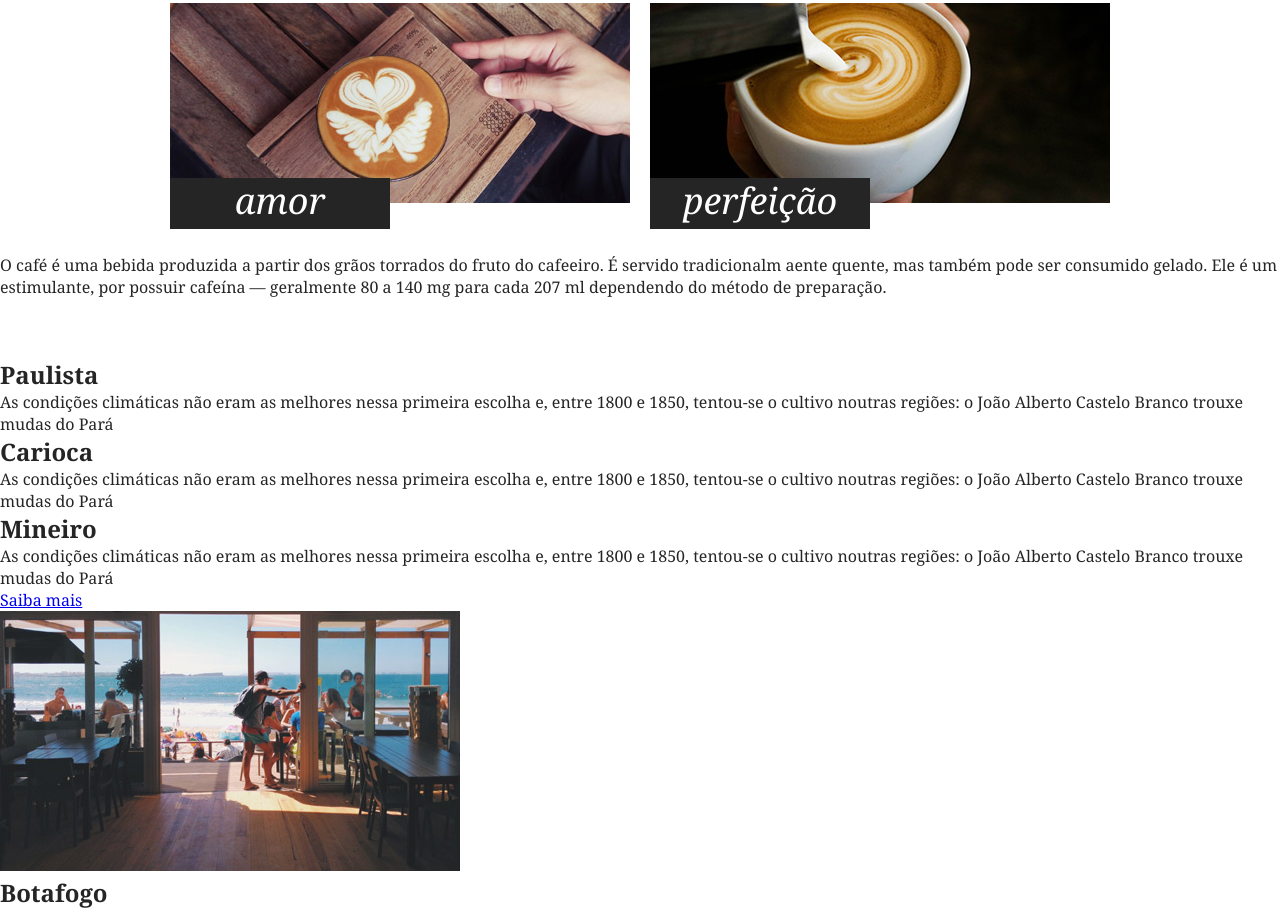
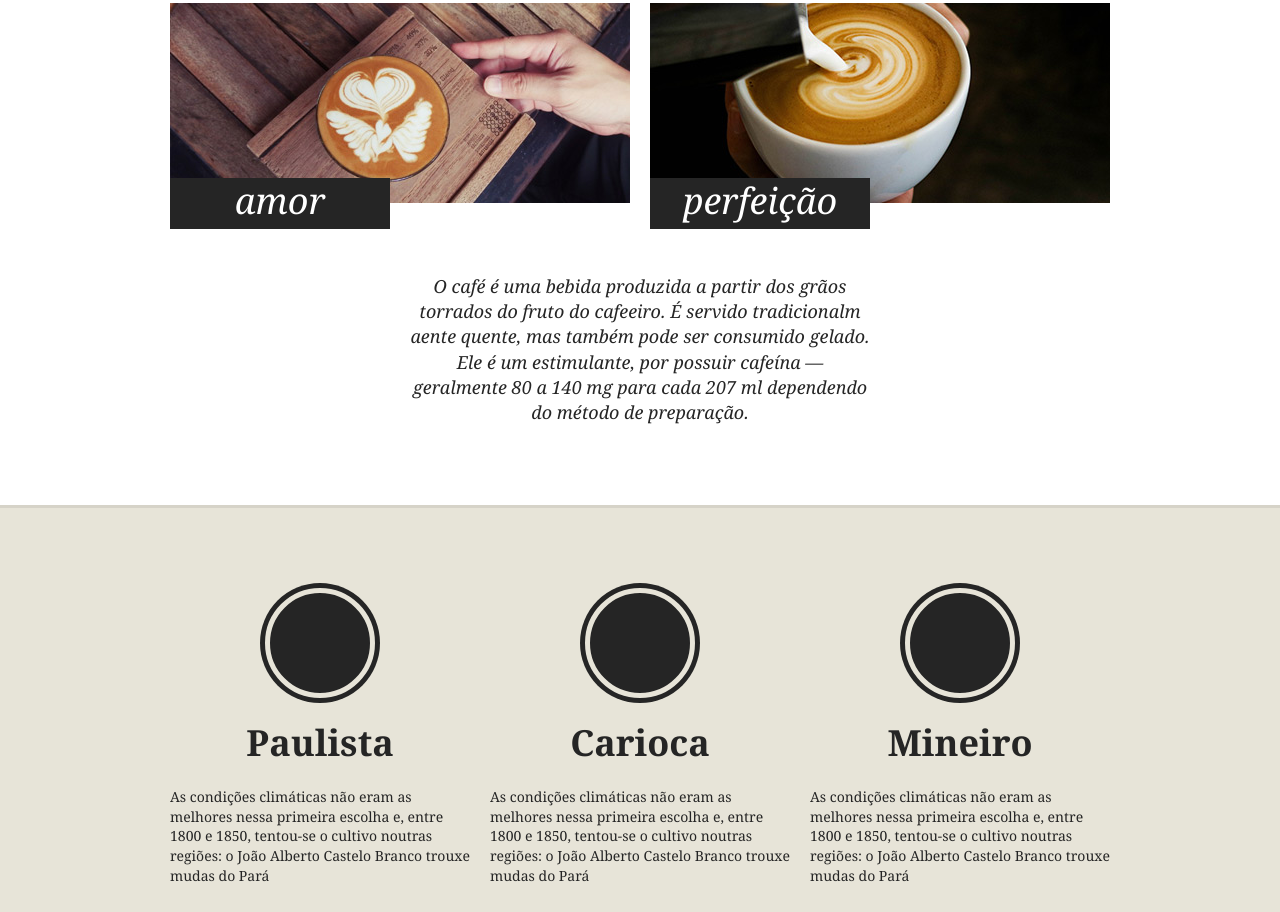
Before and after one commit to brunoEduardo17/site-brafe-original, a plain HTML site: page index.html in a window 1280 px wide. Shown: the part 728-1640 px from the top of the page. Drawn offline with Linux system fonts and the light colour scheme.

Commit message:
css produtos

```diff
--- a/css/style.css
+++ b/css/style.css
@@ -109,16 +109,17 @@
     margin: 0 10px;
 }
 
-.sobre-item img{
+.sobre-item img {
     display: block;
     max-width: 100%;
 }
-.sobre-item h3{
+
+.sobre-item h3 {
     font-size: 2.25em;
     line-height: 1em;
-    background:#252525;
+    background: #252525;
     width: 220px;
-    color:#fff;
+    color: #fff;
     font-style: italic;
     font-weight: normal;
     text-align: center;
@@ -126,3 +127,89 @@
     position: relative;
     top: -25px;
 }
+
+.sobre>p {
+    font-size: 1.125em;
+    line-height: 1.4em;
+    font-style: italic;
+    text-align: center;
+    margin: 20px auto;
+    max-width: 460px
+}
+
+
+/*Produtos*/
+
+.produtos {
+    background: #e7e4d8;
+    padding: 60px 0;
+    border-top: 3px solid #d6d3c8;
+    border-bottom: 3px solid #d6d3c8;
+}
+
+.produtos-container {
+    max-width: 960px;
+    margin: 0 auto;
+}
+
+.produtos-container::before,
+.produtos-container::after {
+    content: '';
+    display: table;
+    clear: both;
+}
+
+.produtos-item {
+    width: 300px;
+    float: left;
+    margin: 0 10px 20px 10px;
+}
+
+.produtos-item h2 {
+    text-align: center;
+    font-size: 2.25em;
+    margin-bottom: 20px;
+}
+
+.produtos-item h2::before {
+    content: '';
+    display: block;
+    width: 100px;
+    height: 100px;
+    background: currentColor;
+    border-radius: 50%;
+    margin: 20px auto;
+    border: 5px solid #e7e4d8;
+    box-shadow: 0 0 0 5px currentColor;
+}
+
+.h2.produtos-paulista::before {
+    color: #492901;
+}
+
+.h2.produtos-carioca::before {
+    color: #c17139;
+}
+
+.h2.produtos-mineiro::before {
+    color: #d7a54d;
+}
+
+.produtos-item p {
+    font-size: 0.875em;
+    line-height: 1.4em;
+}
+
+.produtos-btn {
+    width: 180px;
+    border: 3px solid;
+    color: #252525;
+    text-decoration: none;
+    display: block;
+    font-size: 1.125em;
+    font-weight: bold;
+    text-transform: uppercase;
+    text-align: center;
+    padding: 15px 0;
+    margin: 20px auto 0 auto;
+}
--- a/index.html
+++ b/index.html
@@ -44,25 +44,25 @@
             quente, mas também pode ser consumido gelado. Ele é um estimulante, por possuir cafeína — geralmente 80 a
             140 mg para cada 207 ml dependendo do método de preparação.</p>
     </section>
-    <section>
-        <div>
-            <div>
-                <h2>Paulista</h2>
+    <section class="produtos">
+        <div class="produtos-container">
+            <div class="produtos-item">
+                <h2 class="produtos-paulista">Paulista</h2>
                 <p>As condições climáticas não eram as melhores nessa primeira escolha e, entre 1800 e 1850, tentou-se o
                     cultivo noutras regiões: o João Alberto Castelo Branco trouxe mudas do Pará</p>
             </div>
-            <div>
-                <h2>Carioca</h2>
+            <div class="produtos-item">
+                <h2 class="produtos-carioca">Carioca</h2>
                 <p>As condições climáticas não eram as melhores nessa primeira escolha e, entre 1800 e 1850, tentou-se o
                     cultivo noutras regiões: o João Alberto Castelo Branco trouxe mudas do Pará</p>
             </div>
-            <div>
-                <h2>Mineiro</h2>
+            <div class="produtos-item">
+                <h2 class="produtos-mineiro">Mineiro</h2>
                 <p>As condições climáticas não eram as melhores nessa primeira escolha e, entre 1800 e 1850, tentou-se o
                     cultivo noutras regiões: o João Alberto Castelo Branco trouxe mudas do Pará</p>
             </div>
         </div>
-        <a href="#">Saiba mais</a>
+        <a href="#" class="produtos-btn">Saiba mais</a>
     </section>
     <section>
         <div>
```
